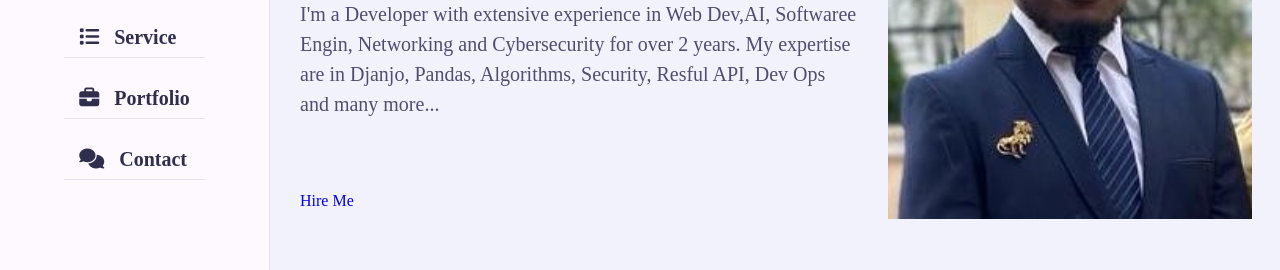
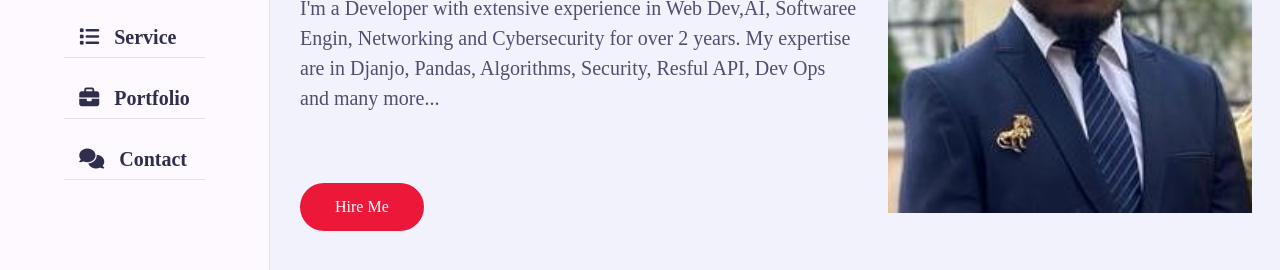
Before and after one commit to Steven-Awo/Portfolio, a plain HTML site: page index.html in a window 1280 px wide. Shown: the part 378-648 px from the top of the page. Drawn offline with Linux system fonts and the light colour scheme.

Commit message:
styleing hire me

```diff
--- a/css/style.css
+++ b/css/style.css
@@ -60,6 +60,17 @@ body
     position: relative;
     margin-left: -15px;
 
+}
+
+.btn{
+    font-size: 16px;
+    font-weight: 500;
+    padding: 12px 35px;
+    background: var(--skin-color);
+    color: white;
+    border-radius: 40px;
+    white-space: nowrap;
+    display: inline-block;
 }
 
 /* aside */
```
